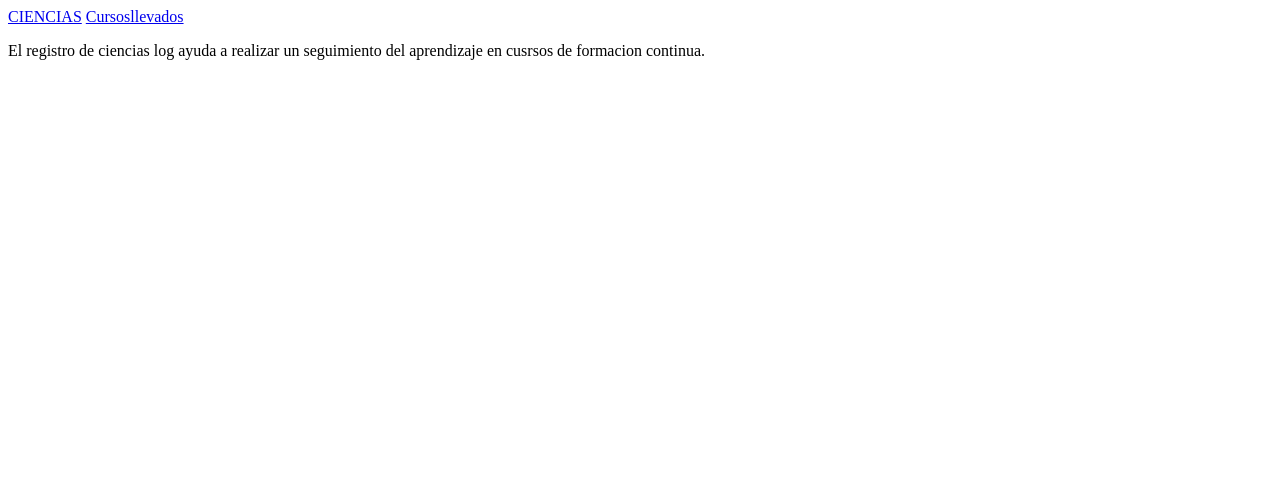
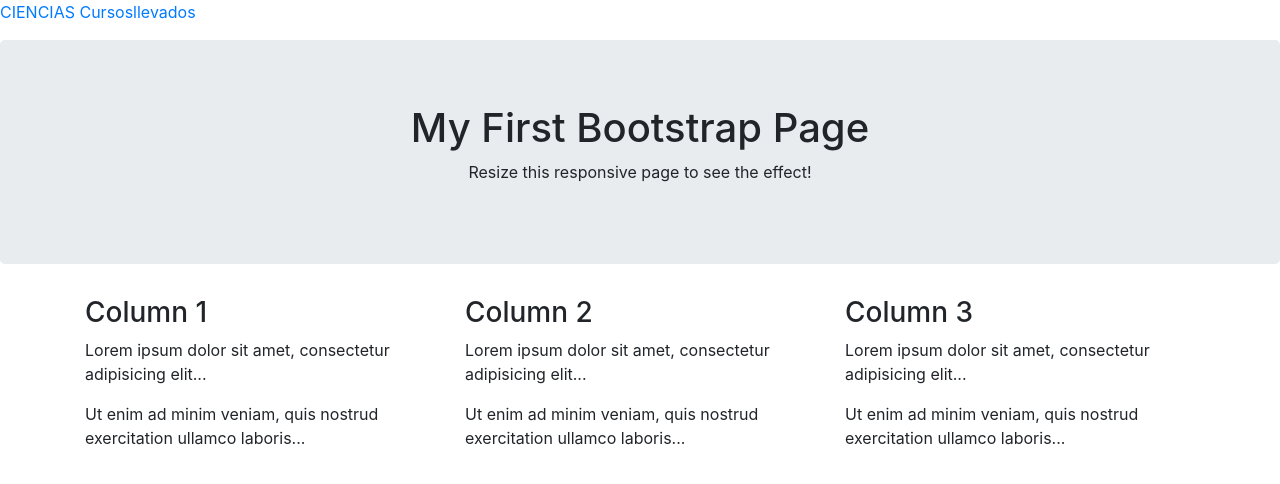
Before and after one commit to kennyyafer/ciencias, a Django app: page / in a window 1280 px wide. Shown: the top 484 px of the page. Run offline with Django 3.2, Linux system fonts and the light colour scheme; some libraries are stand-ins or nearby versions.

Commit message:
version 2

```diff
--- a/ciencias_app/templates/ciencias_app/index.html
+++ b/ciencias_app/templates/ciencias_app/index.html
@@ -1,7 +1,47 @@
-{% extends "ciencias_app/base.html" %}
+{% extends "ciencias_app/base.html" %} {% block content %}
 
-{% block content %}
-    <p> El registro de ciencias log ayuda a realizar
-    un seguimiento del aprendizaje en cusrsos de formacion continua.</p>
+<!DOCTYPE html>
+<html lang="en">
+
+<head>
+    <title>Bootstrap Example</title>
+    <meta charset="utf-8">
+    <meta name="viewport" content="width=device-width, initial-scale=1">
+    <link rel="stylesheet" href="https://maxcdn.bootstrapcdn.com/bootstrap/4.5.2/css/bootstrap.min.css">
+    <script src="https://ajax.googleapis.com/ajax/libs/jquery/3.5.1/jquery.min.js"></script>
+    <script src="https://cdnjs.cloudflare.com/ajax/libs/popper.js/1.16.0/umd/popper.min.js"></script>
+    <script src="https://maxcdn.bootstrapcdn.com/bootstrap/4.5.2/js/bootstrap.min.js"></script>
+</head>
+
+<body>
+
+    <div class="jumbotron text-center">
+        <h1>My First Bootstrap Page</h1>
+        <p>Resize this responsive page to see the effect!</p>
+    </div>
+
+    <div class="container">
+        <div class="row">
+            <div class="col-sm-4">
+                <h3>Column 1</h3>
+                <p>Lorem ipsum dolor sit amet, consectetur adipisicing elit...</p>
+                <p>Ut enim ad minim veniam, quis nostrud exercitation ullamco laboris...</p>
+            </div>
+            <div class="col-sm-4">
+                <h3>Column 2</h3>
+                <p>Lorem ipsum dolor sit amet, consectetur adipisicing elit...</p>
+                <p>Ut enim ad minim veniam, quis nostrud exercitation ullamco laboris...</p>
+            </div>
+            <div class="col-sm-4">
+                <h3>Column 3</h3>
+                <p>Lorem ipsum dolor sit amet, consectetur adipisicing elit...</p>
+                <p>Ut enim ad minim veniam, quis nostrud exercitation ullamco laboris...</p>
+            </div>
+        </div>
+    </div>
+
+</body>
+
+</html>
 
 {% endblock content %}
--- a/ciencias_app/tests.py
+++ b/ciencias_app/tests.py
@@ -1,3 +1,4 @@
 from django.test import TestCase
 
+
 # Create your tests here.
--- a/ciencias_applic/settings.py
+++ b/ciencias_applic/settings.py
@@ -133,3 +133,8 @@ USE_TZ = True
 # https://docs.djangoproject.com/en/3.1/howto/static-files/
 
 STATIC_URL = '/static/'
+
+STATICFILES_DIRS = [
+    BASE_DIR / "static",
+    '/var/www/static/',
+]
```
